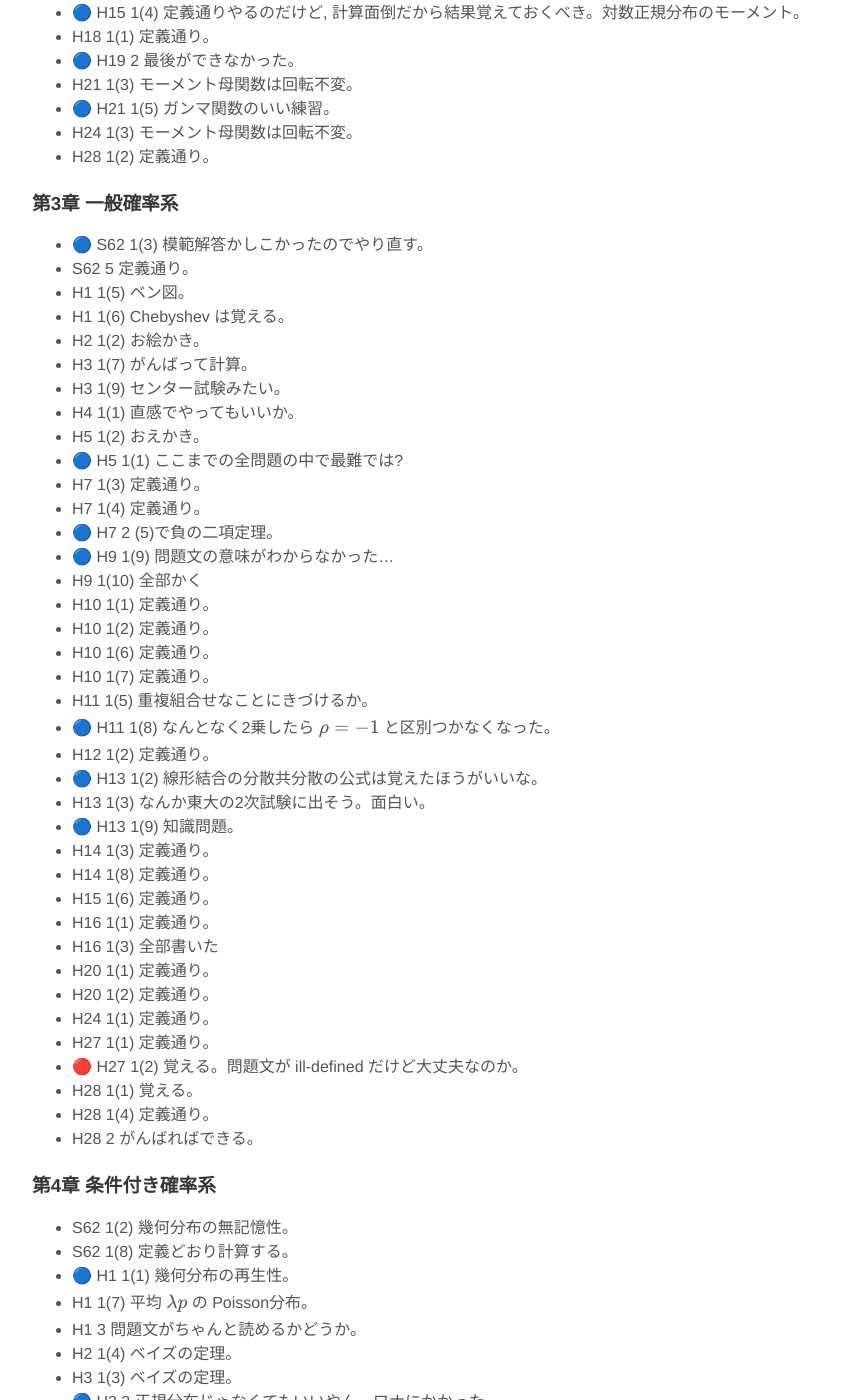
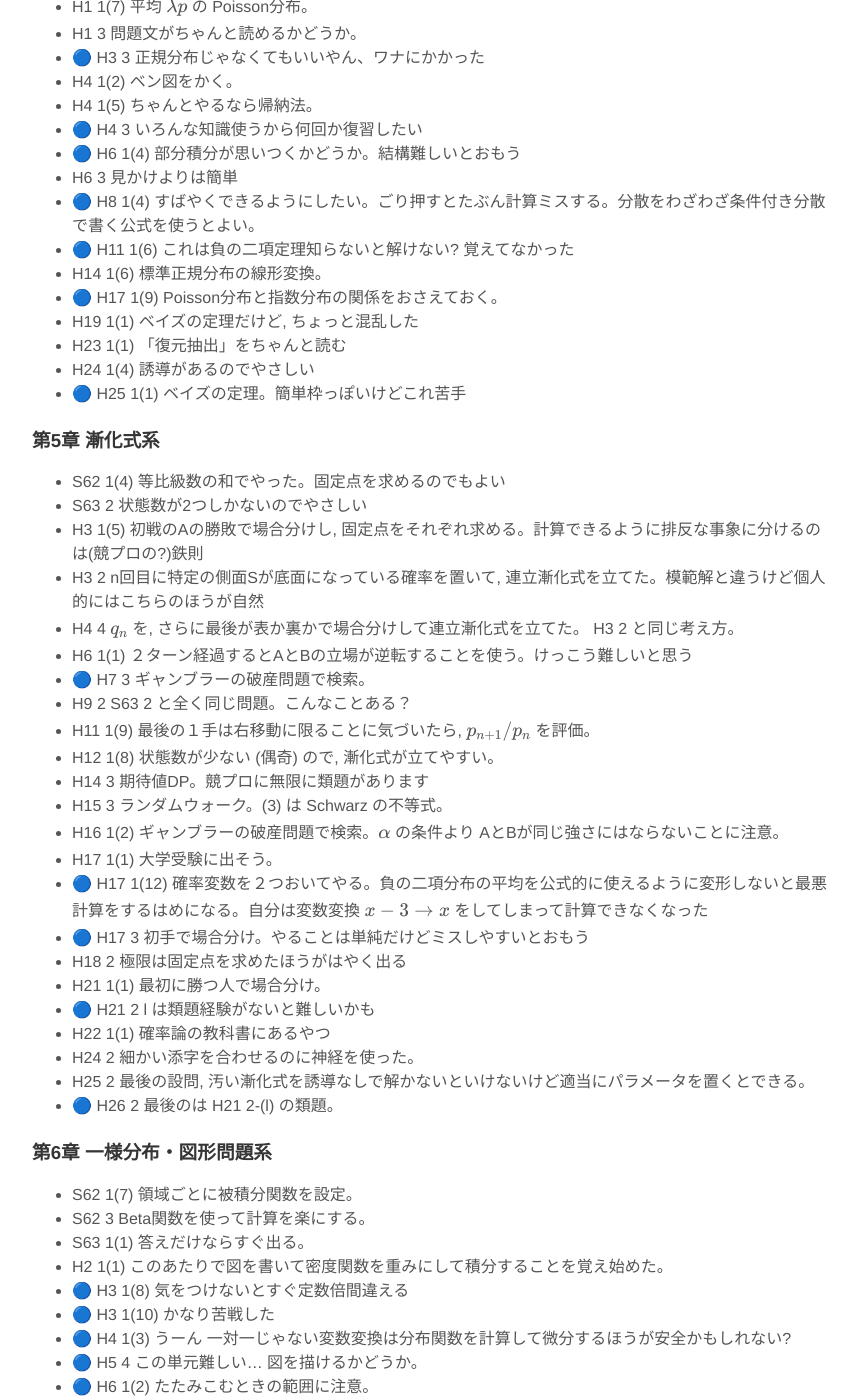
Before and after one commit to europf/europf.github.io, a Jekyll site: the page built from _posts/2021-10-02-ac-math-prob.md, in a window 1280 px wide and 1400 px high, scrolled down 1640 px. Shown: the whole window, without its empty margins (208-1065 px from the left). Built offline with Jekyll 4.4.1, drawn with Linux system fonts in a browser that asks for light colours; nearby versions of some CDN libraries; some of the changed text lies outside the part shown.

Commit message:
major change

```diff
--- a/_posts/2021-10-02-ac-math-prob.md
+++ b/_posts/2021-10-02-ac-math-prob.md
@@ -11,126 +11,64 @@ excerpt_separator: <!--more-->
 初見で間違えた要復習問題には 🔵 をつけました.
 (致命的な) 不備があると思われる問題には 🔴 をつけました.
 ### 第1章 離散型確率分布系
-- S62 1(1) 定義通り。
-- S62 1(6) 定義通り。
 - S63 4 (1) 何回か証明したことないときつそう.
-- H1 1(3) 定義。
-- H2 1(6) 定義。
-- H6 1(5) 定義。
-- H8 1(3) 定義。
 - 🔵 H8 2 まじめに書く.
 - 🔴 H9 1(6) 解答間違ってる気がします... (argmax が2つ存在する場合がある)
-- H9 1(8) 定義。
 - 🔵 H9 4 切り上げとかをすると leading order じゃないところで結果が変わってくるので勝手に無視してはいけない。
-- H10 1(8) 定義。
 - 🔵 H10 4 いつ生まれたバクテリアかで場合分け。難しい
 - H11 2 慎重にやる。
-- H11 4 答えがあってればOK
 - H12 1(6) 半分知識でとける。
-- H13 1(1) 定義。
-- H15 1(2) 定義。
-- H15 1(8) 定義。
 - 🔵 H16 3 歪度と尖度を出すにはキュムラントが便利らしい。
 - H20 2 ケアレスミスした
-- H22 1(2) 定義。
 - H23 2 計算きつい
-- H25 1(3) 定義。
-- H26 1(4) 定義。
 - 🔵 H27 2 12,13は定性的にやりたい
 - H28 1(3) ちっちゃい数から代入して答えを当てる。
 
 ### 第2章 連続型確率分布系
-- S62 1(5) 定義通り。
 - S63 1(2) ガウス積分。
-- S63 2 丸暗記の人が,間違えるいい問題。
-- S63 5 絵をかけばできる。
-- H1 1(2) 定義通り計算。
 - H1 1(8) ガンマ関数の定義を覚える。
-- H2 1(9) 定義通り。
-- H3 1(1) 定義通り。
-- H3 1(6) 定義通り。
-- H4 2 定義通り。
 - 🔵 H8 4 正規分布の再生性。
 - 🔵 H9 1(2) ベータ分布の定義覚える。
-- H9 1(4) 定義通り。
 - H10 1(4) ガンマ分布の定義まだ覚えてない。
 - H10 2 出題者の意図を読み取る。
 - H12 1(3) そろそろガンマ分布の定義覚えた。
-- H13 1(6) 定義通り。
-- H14 1(1) 定義通り。
 - 🔵 H15 1(4) 定義通りやるのだけど, 計算面倒だから結果覚えておくべき。対数正規分布のモーメント。
-- H18 1(1) 定義通り。
 - 🔵 H19 2 最後ができなかった。
 - H21 1(3) モーメント母関数は回転不変。
 - 🔵 H21 1(5) ガンマ関数のいい練習。
 - H24 1(3) モーメント母関数は回転不変。
-- H28 1(2) 定義通り。
 
 ### 第3章 一般確率系
 - 🔵 S62 1(3) 模範解答かしこかったのでやり直す。
-- S62 5 定義通り。
 - H1 1(5) ベン図。
 - H1 1(6) Chebyshev は覚える。
-- H2 1(2) お絵かき。
-- H3 1(7) がんばって計算。
 - H3 1(9) センター試験みたい。
-- H4 1(1) 直感でやってもいいか。
-- H5 1(2) おえかき。
 - 🔵 H5 1(1) ここまでの全問題の中で最難では?
-- H7 1(3) 定義通り。
-- H7 1(4) 定義通り。
 - 🔵 H7 2 (5)で負の二項定理。
 - 🔵 H9 1(9) 問題文の意味がわからなかった...
-- H9 1(10) 全部かく
-- H10 1(1) 定義通り。
-- H10 1(2) 定義通り。
-- H10 1(6) 定義通り。
-- H10 1(7) 定義通り。
 - H11 1(5) 重複組合せなことにきづけるか。
 - 🔵 H11 1(8) なんとなく2乗したら $\rho = -1$ と区別つかなくなった。
-- H12 1(2) 定義通り。
 - 🔵 H13 1(2) 線形結合の分散共分散の公式は覚えたほうがいいな。
-- H13 1(3) なんか東大の2次試験に出そう。面白い。
+- H13 1(3) 面白い。
 - 🔵 H13 1(9) 知識問題。
-- H14 1(3) 定義通り。
-- H14 1(8) 定義通り。
-- H15 1(6) 定義通り。
-- H16 1(1) 定義通り。
-- H16 1(3) 全部書いた
-- H20 1(1) 定義通り。
-- H20 1(2) 定義通り。
-- H24 1(1) 定義通り。
-- H27 1(1) 定義通り。
 - 🔴 H27 1(2) 覚える。問題文が ill-defined だけど大丈夫なのか。
-- H28 1(1) 覚える。
-- H28 1(4) 定義通り。
-- H28 2 がんばればできる。
 
 ### 第4章 条件付き確率系
 - S62 1(2) 幾何分布の無記憶性。
-- S62 1(8) 定義どおり計算する。
 - 🔵 H1 1(1) 幾何分布の再生性。
 - H1 1(7) 平均 $\lambda p$ の Poisson分布。
 - H1 3 問題文がちゃんと読めるかどうか。
-- H2 1(4) ベイズの定理。
-- H3 1(3) ベイズの定理。
 - 🔵 H3 3 正規分布じゃなくてもいいやん、ワナにかかった
 - H4 1(2) ベン図をかく。
 - H4 1(5) ちゃんとやるなら帰納法。
 - 🔵 H4 3 いろんな知識使うから何回か復習したい
-- H5 1(5) 定義通り計算。
-- H5 2 慎重にやる
 - 🔵 H6 1(4) 部分積分が思いつくかどうか。結構難しいとおもう
 - H6 3 見かけよりは簡単
 - 🔵 H8 1(4) すばやくできるようにしたい。ごり押すとたぶん計算ミスする。分散をわざわざ条件付き分散で書く公式を使うとよい。
-- H9 1(1) 慎重にやる。
-- H9 1(3) H1 1(7) と同じ。
 - 🔵 H11 1(6) これは負の二項定理知らないと解けない? 覚えてなかった
-- H12 1(1) ベイズの定理。
 - H14 1(6) 標準正規分布の線形変換。
 - 🔵 H17 1(9) Poisson分布と指数分布の関係をおさえておく。
 - H19 1(1) ベイズの定理だけど, ちょっと混乱した
-- H22 2 長いだけ
 - H23 1(1) 「復元抽出」をちゃんと読む
 - H24 1(4) 誘導があるのでやさしい
 - 🔵 H25 1(1) ベイズの定理。簡単枠っぽいけどこれ苦手
@@ -153,21 +91,17 @@ excerpt_separator: <!--more-->
 - 🔵 H17 1(12) 確率変数を２つおいてやる。負の二項分布の平均を公式的に使えるように変形しないと最悪計算をするはめになる。自分は変数変換 $x - 3 \to x$ をしてしまって計算できなくなった
 - 🔵 H17 3 初手で場合分け。やることは単純だけどミスしやすいとおもう
 - H18 2 極限は固定点を求めたほうがはやく出る
-- H20 1(1) これ系めっちゃ出るな...
 - H21 1(1) 最初に勝つ人で場合分け。
 - 🔵 H21 2 l は類題経験がないと難しいかも
 - H22 1(1) 確率論の教科書にあるやつ
 - H24 2 細かい添字を合わせるのに神経を使った。
 - H25 2 最後の設問, 汚い漸化式を誘導なしで解かないといけないけど適当にパラメータを置くとできる。
-- H26 1(1) またか...
-- H26 1(2) またか...
 - 🔵 H26 2 最後のは H21 2-(l) の類題。
 
 ### 第6章 一様分布・図形問題系
-- S62 1(7) 領域ごとに被積分関数を設定。この単元苦手かもしれない
+- S62 1(7) 領域ごとに被積分関数を設定。
 - S62 3 Beta関数を使って計算を楽にする。
 - S63 1(1) 答えだけならすぐ出る。
-- H1 2 図をかくべき
 - H2 1(1) このあたりで図を書いて密度関数を重みにして積分することを覚え始めた。
 - 🔵 H3 1(8) 気をつけないとすぐ定数倍間違える
 - 🔵 H3 1(10) かなり苦戦した
@@ -175,26 +109,16 @@ excerpt_separator: <!--more-->
 - 🔵 H5 4 この単元難しい... 図を描けるかどうか。
 - 🔵 H6 1(2) たたみこむときの範囲に注意。
 - 🔵 H6 4 慎重にやる
-- H7 1(2) 絵をかく
 - H7 1(5) 計算重い。相関係数が負になることは定性的にわかるので最後に確認する。
 - 🔵 H8 1(2) 基底を取り直して楽に計算する。筋肉で解いたら計算ミスした
 - H9 3 三角分布の一連の結果は覚えておく。
-- H10 1(5) どっかで見た
-- H11 1(7) 絵をかく。
-- H12 1(5) また三角分布。
-- H12 3 絵をかく。
-- H14 1(2) またまた三角分布。
-- H14 1(4) S62 1(7) で既出。
 - 🔵 H15 1(7) 分布関数を経由すべし
 - 🔵 H16 1(4) ベータ関数
 - H16 1(6) 分布関数。類題をやってれば楽勝
 - 🔵 H17 1(10) おとなしく分布関数をだそう
 - 🔵 H18 1(4) やばい 図形的にやろうとしたら $-1 \leq s \leq 1$ の場合が手に負えなくなった。$X + Y$ の分布を求めるなどして次元を落としていくほうがいい。
 - H18 1(5) (OAから測った) B, C の中心角をそれぞれ確率変数 $\theta_{\rm B}, \theta_{\rm C}$ とおくと, これらの大小によって面積の表式が変わる。
-- H19 1(5) この形の図, 頻出
-- H20 1(5) H19 1(5) とほぼ同じ
 - H26 1(3) 分布関数からやる。定性的に出すことはできないのかな
-- H26 1(5) H11 1(7)と同じ問題。
 
 ### 第7章 変数変換・合成系
 大事そうなこと: 分布の再生性を見抜いて計算をさぼる, 変数変換は何も考えずに公式使うより分布関数を計算して微分しにいったほうが確実な気がする。
@@ -224,7 +148,7 @@ excerpt_separator: <!--more-->
 - 🔵 H13 1(8) 極座標変換すると楽。
 - H15 1(3) ガンマ分布の再生性。
 - 🔵 H15 1(5) 負の二項分布の再生性。
-- H17 1(4) 下手に公式使わないほうがいい気がする...
+- H17 1(4) 下手に公式使わないほうがいい気がする.
 - 🔵 H18 1(2) ガンマ分布のキュムラントくらい覚えろというメッセージ? $C_X^{(k)} (0) = \alpha \Gamma(k) / \beta^k$
 - H19 1(2) コーシー分布。計算だるいから覚えたほうがいいかも。
 - H19 1(3) 微分がんばる。
@@ -245,10 +169,6 @@ H12からほぼ毎年小問1つ出ている。出てるのが3パターンくら
 - H15 2(7) 1ピースあたりの差が累積していく問題その2。
 - H16 1(5) 3年連続出てる。
 - 🔵 H17 1(6) 4年連続...?と思ったけど, 同じアイデアで解ける激重問題を出してきた。2次方程式の形が気持ち悪くてあきらめた。
-- H18 1(3) めっちゃ出る。
-- H19 1(4) 久しぶりに普通のやつ。
 - H20 1(4) H12 1(7) と同じ。
-- H21 1(4) 聞き方違うけど, やってることはいつもと同じ。
-- H23 1(4) どうせなら, どっちも0.95にして小さい $n$ では近似がうまくいかないことを見たかった。
 - H25 1(4) Chebyshev 2回目。
-- H27 1(3) 500回もやって勝率上がらないのか.
+- H27 1(3) 500回もやって勝率上がらないのか. 悲しい
```
Also changed, not shown: _posts/2021-10-09-ac-math-rem.md (+3 -3 lines), _posts/2021-10-10-ac-math-stat.md (+2 -79 lines), _posts/2021-10-18-ac-math-rem-stat.md (+5 -8 lines), _posts/2021-10-29-ac-math-mod.md (deleted, +0 -15 lines).
